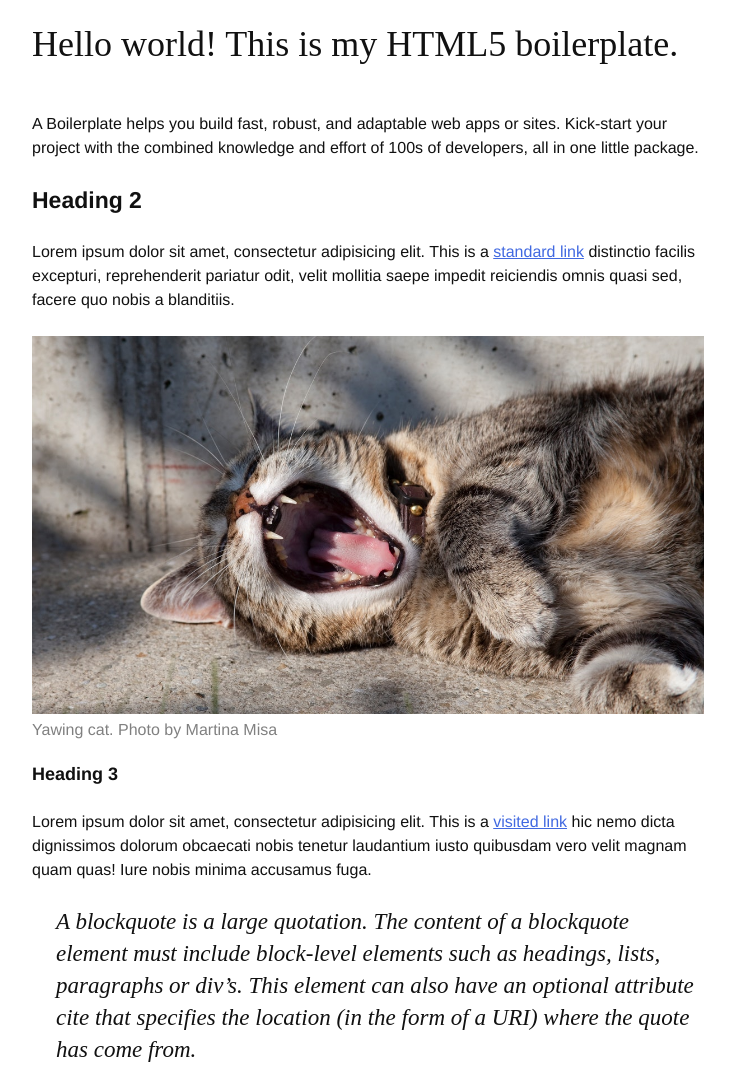
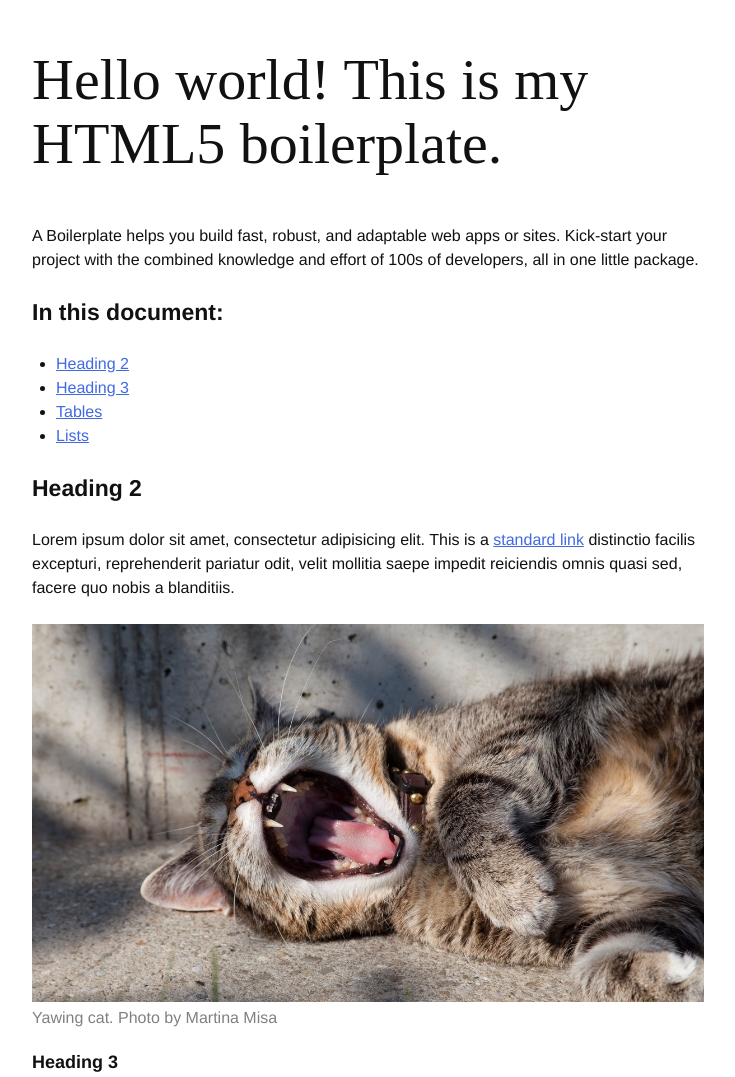
Before and after one commit to mct-ui/html5-boilerplate-VandenberghTibo, a plain HTML site: page index.html in a window 1280 px wide. Shown: the top 1077 px of the page, without its empty margins (272-1007 px from the left). Drawn offline with Linux system fonts and the light colour scheme.

Commit message:
navigatie

```diff
--- a/css/screen.css
+++ b/css/screen.css
@@ -10,6 +10,7 @@ html {
   font-family: 'Helvetica neue', Helvetica, arial, sans-serif;
   color: #111;
   padding: 24px 24px 0;
+  scroll-behavior: smooth;
 }
 
 /*
@@ -135,3 +136,39 @@ a:visited,
 a:active {
   color: blueviolet;
 }
+
+/*
+    Media Queries
+    ---
+    EXAMPLE Media Queries for Responsive Design.
+    These examples override the primary ('mobile first') styles.
+    Modify as content requires.
+*/
+
+/* Extra small devices (portrait phones, less than 576px)
+   No media query since this is the default in Bootstrap
+*/
+
+/* Small devices (landscape phones, 576px and up) */
+@media (min-width: 576px) {
+}
+
+/* Medium devices (tablets, 768px and up) */
+@media (min-width: 768px) {
+  h1 {
+    font-size: 58px;
+    line-height: 64px;
+  }
+
+  html {
+    padding: 48px 48px 24px;
+  }
+}
+
+/* Large devices (landscape tablets, desktops, 992px and up) */
+@media (min-width: 992px) {
+}
+
+/* Extra large devices (large desktops, 1200px and up) */
+@media (min-width: 1200px) {
+}
--- a/index.html
+++ b/index.html
@@ -33,7 +33,17 @@
         100s of developers, all in one little package.
       </p>
     </header>
-    <h2>Heading 2</h2>
+    <h2>In this document:</h2>
+    <nav>
+      <ul>
+        <li><a href="#heading2">Heading 2</a></li>
+        <li><a href="#heading3">Heading 3</a></li>
+        <li><a href="#Tables">Tables</a></li>
+        <li><a href="#Lists">Lists</a></li>
+      </ul>
+    </nav>
+
+    <h2 id="heading2">Heading 2</h2>
     <p>
       Lorem ipsum dolor sit amet, consectetur adipisicing elit. This is a
       <a href="test.com">standard link</a> distinctio facilis excepturi,
@@ -44,7 +54,7 @@
       <img src="img/yawning-cat.jpeg" alt="yawning-cat" />
       <figcaption>Yawing cat. Photo by Martina Misa</figcaption>
     </figure>
-    <h3>Heading 3</h3>
+    <h3 id="heading3">Heading 3</h3>
     <p>
       Lorem ipsum dolor sit amet, consectetur adipisicing elit. This is a
       <a href="https://www.google.com">visited link</a> hic nemo dicta
@@ -60,7 +70,7 @@
         from.
       </p>
     </blockquote>
-    <h3>Tables</h3>
+    <h3 id="Tables">Tables</h3>
     <table>
       <tr>
         <th>Titel1</th>
@@ -73,7 +83,7 @@
         <td>data3</td>
       </tr>
     </table>
-    <h3>Styling lists is easy</h3>
+    <h3 id="Lists">Styling lists is easy</h3>
     <div>
       <nav>
         <ul>
```
